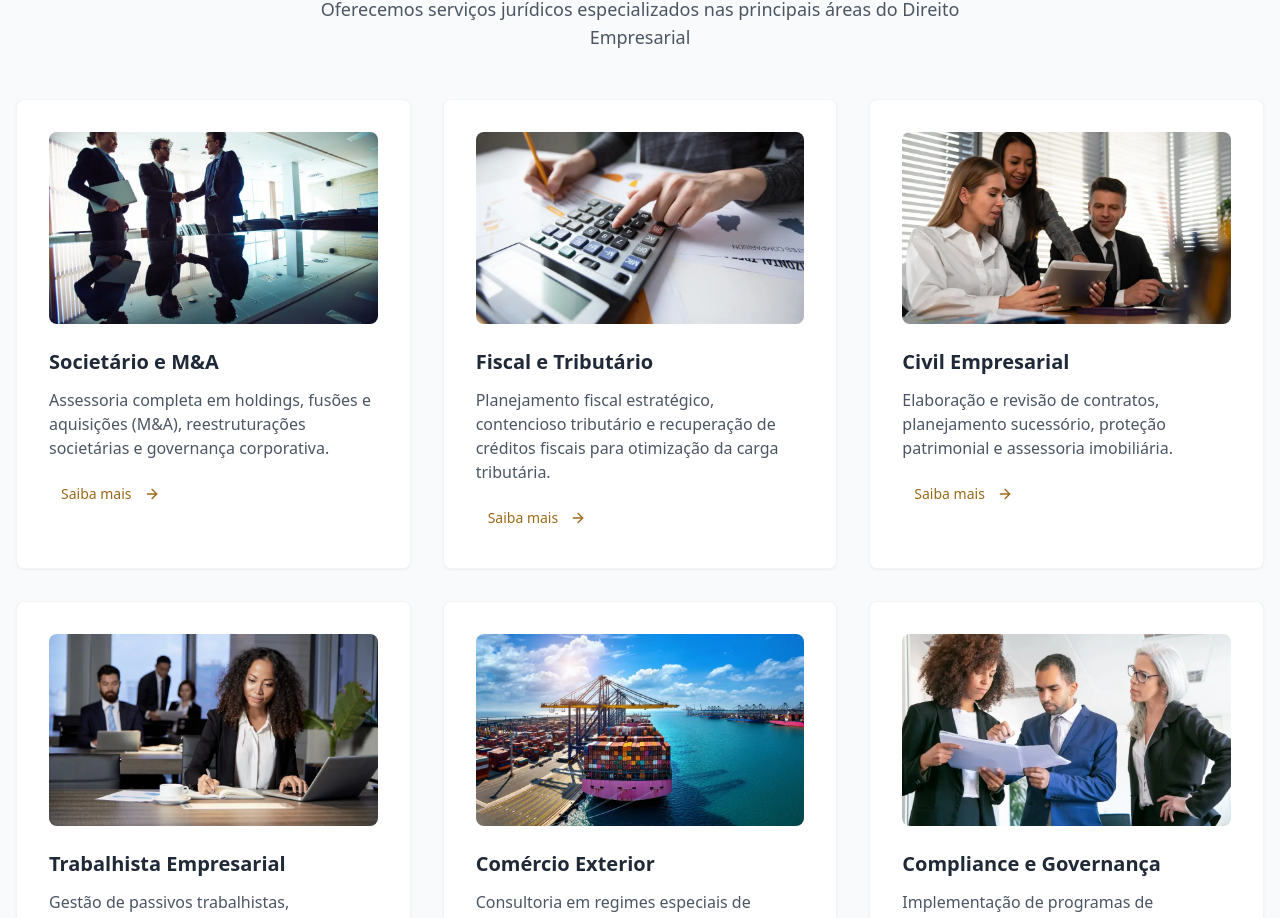
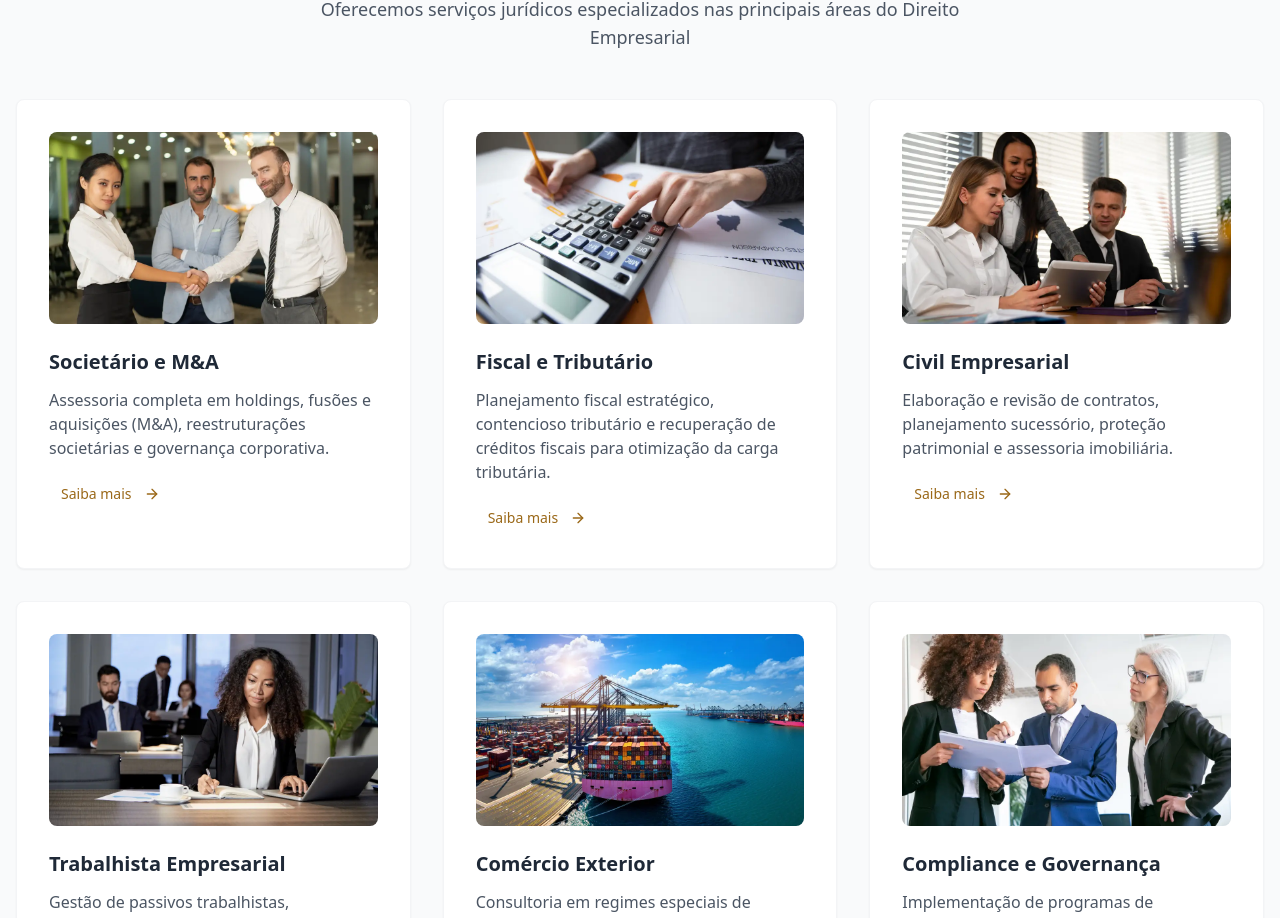
Before and after one commit to studiositebh/savio-afonso-advocacia-digital, a React (Vite) app: page / in a window 1280 px wide. Shown: the part 1192-2110 px from the top of the page. Built offline with nearby package versions, Linux system fonts and the light colour scheme.

Commit message:
Fix Societário e M&A image
Replace the image for "Societário e M&A" on the home page and areas of expertise page with the provided image.

```diff
--- a/src/pages/Areas.tsx
+++ b/src/pages/Areas.tsx
@@ -8,7 +8,7 @@ const Areas = () => {
 
   const areas = [
     {
-      image: "/lovable-uploads/8e0ed547-b973-4dcd-a7d7-9ac276630b4c.png",
+      image: "/lovable-uploads/80d011c6-45cc-485a-bde6-a07cadce431b.png",
       title: "Societário e M&A",
       description: "Assessoria completa em holdings, fusões e aquisições (M&A), reestruturações societárias e governança corporativa.",
       detailedInfo: "Nossa área de Direito Econômico e Societário oferece consultoria especializada em estruturação de holdings familiares e empresariais, planejamento sucessório, fusões e aquisições (M&A), joint ventures, reorganizações societárias, governança corporativa, due diligence, e assessoria em investimentos estrangeiros. Atuamos também na elaboração de acordos de acionistas, contratos de compra e venda de participações societárias, e na implementação de estruturas de proteção patrimonial."
--- a/src/pages/Home.tsx
+++ b/src/pages/Home.tsx
@@ -6,7 +6,7 @@ import { Card, CardContent } from '@/components/ui/card';
 const Home = () => {
   const areas = [
     {
-      image: "/lovable-uploads/8e0ed547-b973-4dcd-a7d7-9ac276630b4c.png",
+      image: "/lovable-uploads/80d011c6-45cc-485a-bde6-a07cadce431b.png",
       title: "Societário e M&A",
       description: "Assessoria completa em holdings, fusões e aquisições (M&A), reestruturações societárias e governança corporativa."
     },
```
Also changed, not shown: public/lovable-uploads/80d011c6-45cc-485a-bde6-a07cadce431b.png (added).
